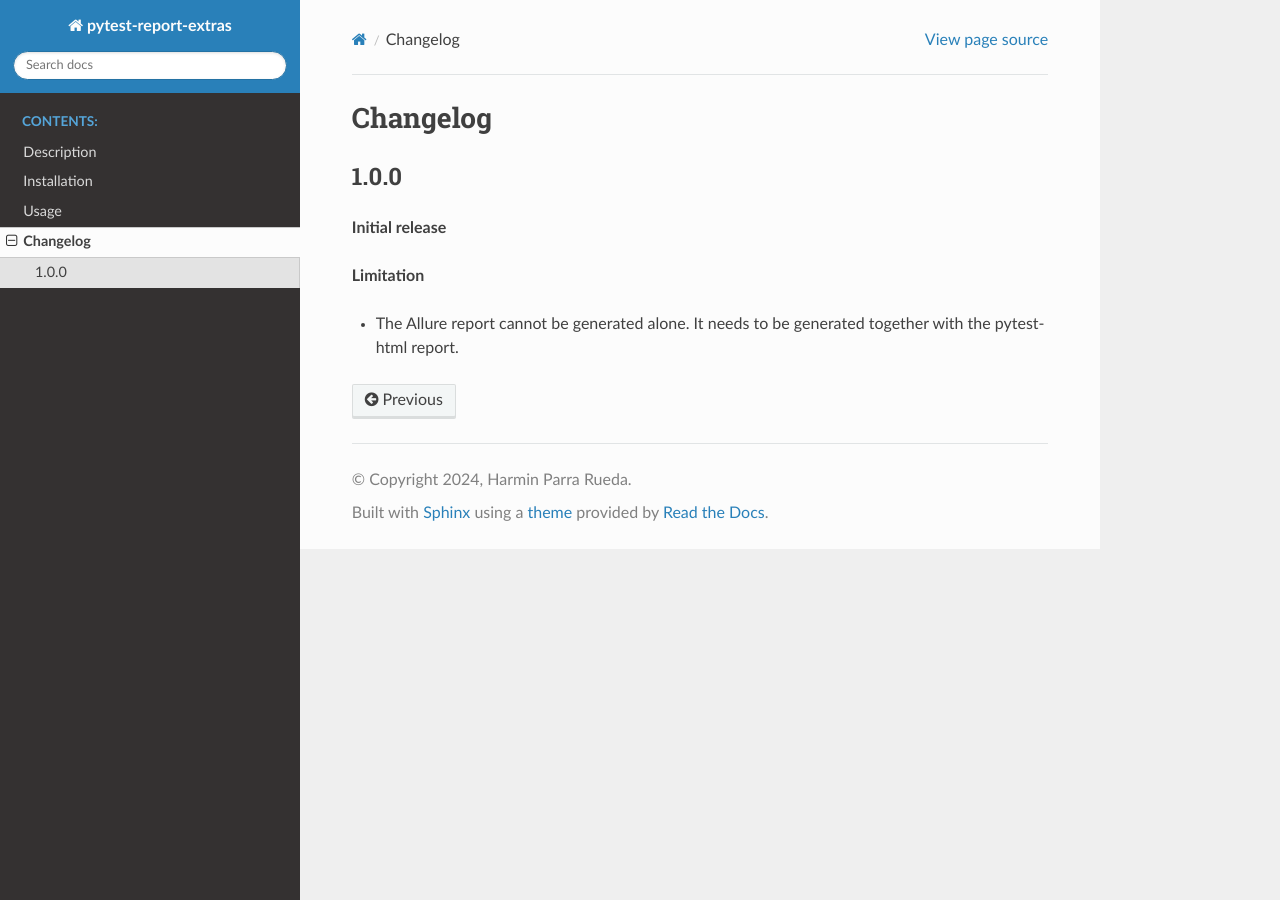
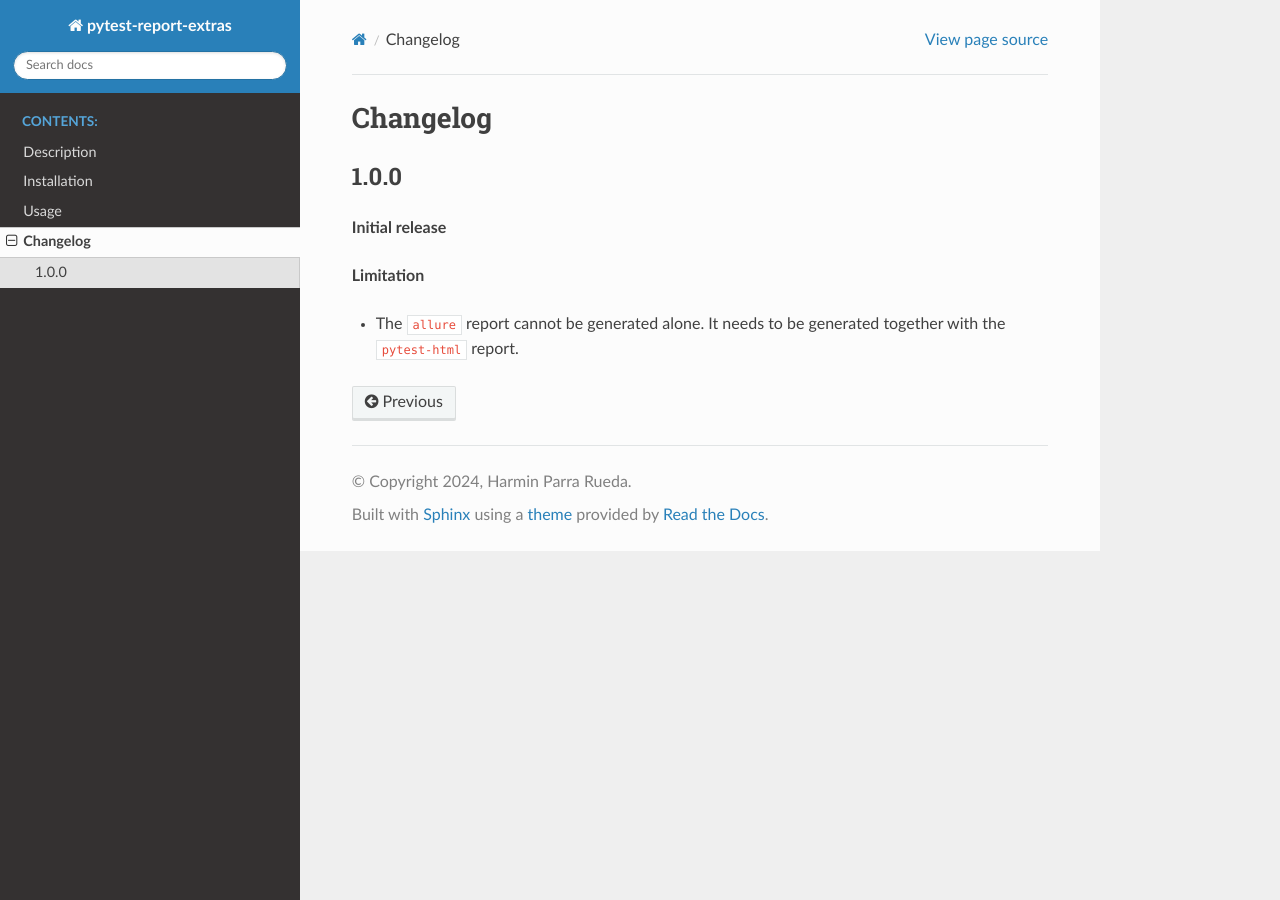
Before and after one commit to harmin-parra/pytest-report-extras, a Sphinx documentation site: the page built from docs/changelog.rst, in a window 1280 px wide. Built offline with Sphinx 7.4.7 and the Read the Docs theme 3.1.0, drawn with Linux system fonts in a browser that asks for light colours.

Commit message:
update doc

```diff
--- a/docs/changelog.rst
+++ b/docs/changelog.rst
@@ -10,4 +10,4 @@ Changelog
 
 **Limitation**
 
-* The Allure report cannot be generated alone. It needs to be generated together with the pytest-html report.
+* The ``allure`` report cannot be generated alone. It needs to be generated together with the ``pytest-html`` report.
```
